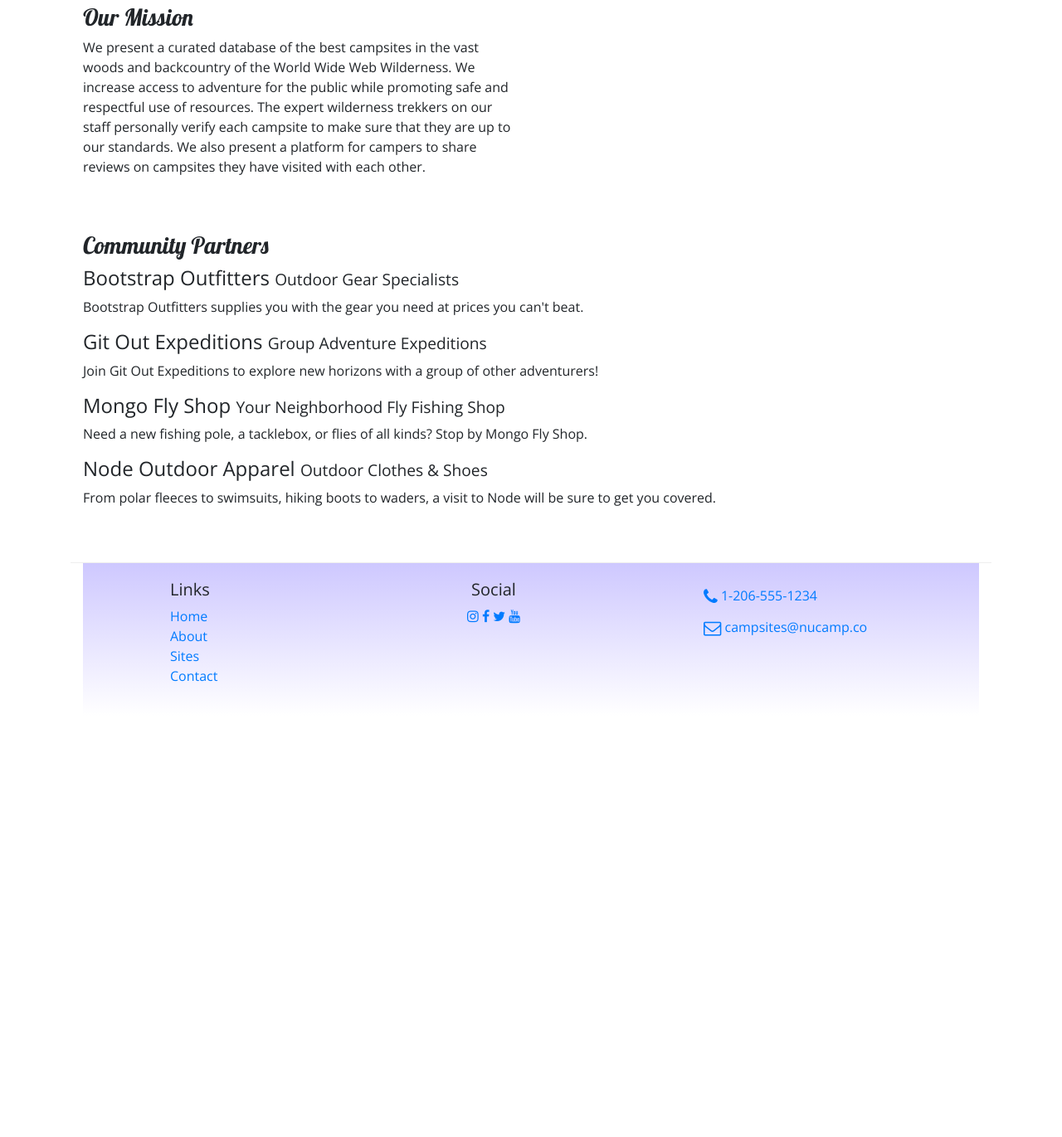
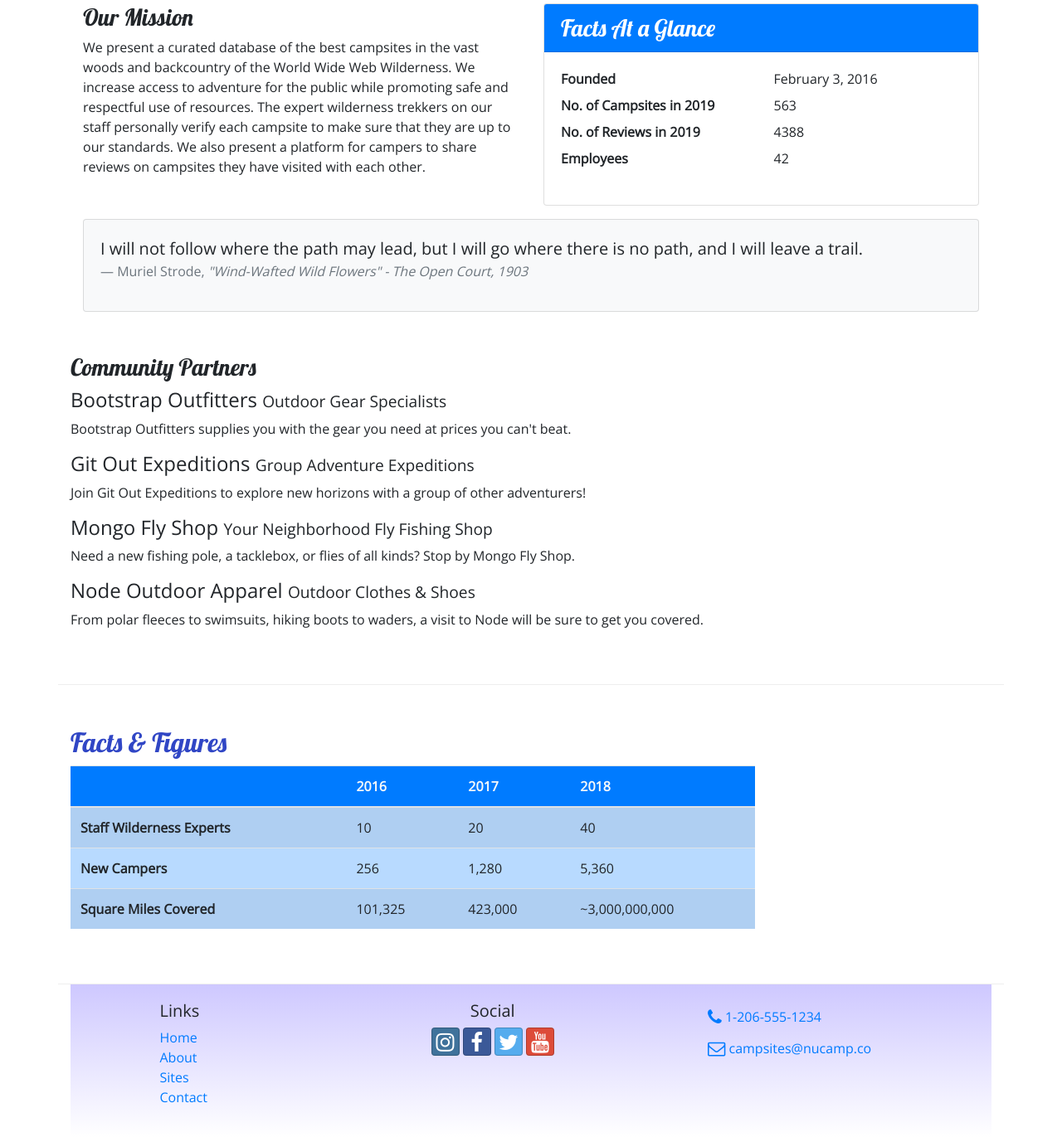
Before and after one commit to anthonyhsanders/nucamp-bootstrap, a website: page aboutus.html in a window 1280 px wide. Shown: the part 350-1721 px from the top of the page at 83% size. Before the commit the page ends 1213 px from the top, so only its background shows below. Drawn offline with nearby package versions, Linux system fonts and the light colour scheme.

Commit message:
Tables and Cards

```diff
--- a/CSS/styles.css
+++ b/CSS/styles.css
@@ -14,7 +14,7 @@ header h2 {
     color: #CEC8FF;
 }
 
-footer {
+.site-footer {
     background-image: linear-gradient(#CEC8FF, white);
     padding: 20px 0;
 }
--- a/aboutus.html
+++ b/aboutus.html
@@ -65,6 +65,36 @@
                             <h3>Our Mission</h3>
                                 <p>We present a curated database of the best campsites in the vast woods and backcountry of the World Wide Web Wilderness. We increase access to adventure for the public while promoting safe and respectful use of resources. The expert wilderness trekkers on our staff personally verify each campsite to make sure that they are up to our standards. We also present a platform for campers to share reviews on campsites they have visited with each other.</p>
                                  </div>
+                                 <div class="col-sm-6">
+                                    <div class="card">
+                                        <h3 class="card-header bg-primary text-white">Facts At a Glance</h3>
+                                        <div class="card-body">
+                                            <dl class="row">
+                                                <dt class="col-6">Founded</dt>
+                                                <dd class="col-6">February 3, 2016</dd>
+                                                <dt class="col-6">No. of Campsites in 2019</dt>
+                                                <dd class="col-6">563</dd>
+                                                <dt class="col-6">No. of Reviews in 2019</dt>
+                                                <dd class="col-6">4388</dd>
+                                                <dt class="col-6">Employees</dt>
+                                                <dd class="col-6">42</dd>
+                                            </dl>
+                                        </div>
+                                    </div>
+                                </div>
+                                <div class="col">
+                                    <div class="card bg-light mt-3">
+                                        <blockquote class="blockquote card-body">
+                                            <p class="mb-0">I will not follow where the path may lead, but I will go where there is no path, and I will leave a trail.</p>
+                                            <footer class="blockquote-footer">Muriel Strode,
+                                                <cite title="Source Title">"Wind-Wafted Wild Flowers" -
+                                                    The Open Court, 1903
+                                                </cite>
+                                            </footer>
+                                        </blockquote>
+                                    </div>
+                                </div>
+                            </div>
         </div>
 
         <div>
@@ -82,8 +112,44 @@
             </div>
         </div>
     </div>
-
-    <footer>
+    <div class="row row-content">
+        <div class="col-sm-9">
+            <h2>Facts &amp; Figures</h2>
+            <div class="table-responsive">
+                   <table class="table table-striped">
+                    <thead>
+                        <tr class="bg-primary text-light">
+                            <th></th>
+                            <th>2016</th>
+                            <th>2017</th>
+                            <th>2018</th>
+                        </tr>
+                    </thead>
+                    <tbody class="table-primary">
+                        <tr>
+                            <th>Staff Wilderness Experts</th>
+                            <td>10</td>
+                            <td>20</td>
+                            <td>40</td>
+                        </tr>
+                        <tr>
+                            <th>New Campers</th>
+                            <td>256</td>
+                            <td>1,280</td>
+                            <td>5,360</td>
+                        </tr>
+                        <tr>
+                            <th>Square Miles Covered</th>
+                            <td>101,325</td>
+                            <td>423,000</td>
+                            <td>~3,000,000,000</td>
+                        </tr>
+                    </tbody>
+                </table>
+            </div>
+        </div>
+   </div>
+    <footer class="site-footer">
         <div class="container">
             <div class="row">
                 <div class="col-4 col-sm-2 offset-1">
@@ -97,10 +163,10 @@
                 </div>
                 <div class="col-6 col-sm-5 text-center">
                 	<h5>Social</h5>
-                    <a href="http://instagram.com/"> <i class="fa fa-instagram"> </i> </a>
-                    <a href="http://facebook.com/"> <i class="fa fa-facebook"> </i> </a>
-                    <a href="http://twitter.com/"> <i class="fa fa-twitter"> </i> </a>
-                    <a href="http://youtube.com/"> <i class="fa fa-youtube"> </i> </a>
+                    <a class="btn btn-social-icon btn-instagram" href="http://instagram.com"> <i class="fa fa-instagram"></i></a>
+                    <a class="btn btn-social-icon btn-facebook" href="http://facebook.com/"> <i class="fa fa-facebook"></i></a>
+                    <a class="btn btn-social-icon btn-twitter" href="http://twitter.com/"> <i class="fa fa-twitter"></i></a>
+                    <a class="btn btn-social-icon btn-google" href="http://youtube.com/"><i class="fa fa-youtube"></i></a>
                 </div>
                 <div class="col-sm-4">
                     <a role="button" class="btn btn-link" href="tel:+12065551234"> <i class="fa fa-phone fa-lg text-primary"></i> 1-206-555-1234 </a> <br />
```
Also changed, not shown: contactus.html (+1 -1 lines), index.html (+5 -5 lines).
